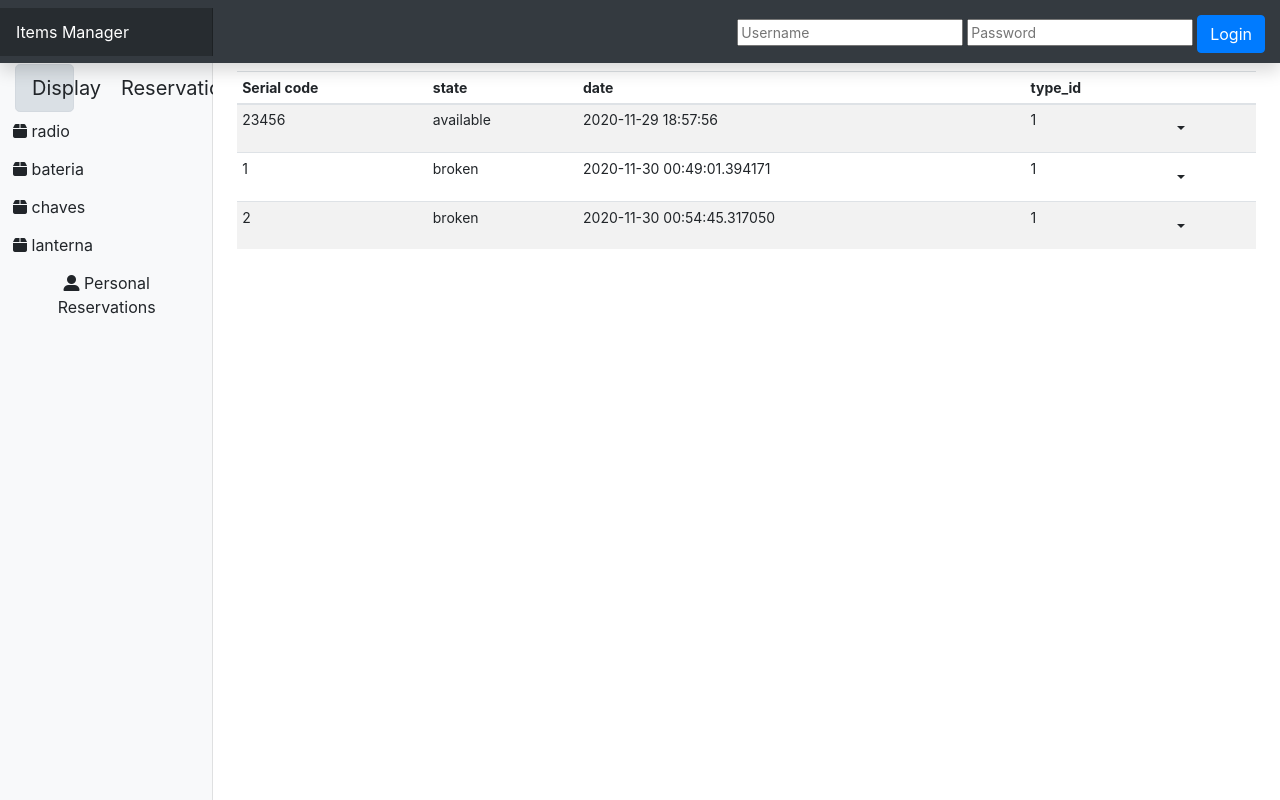
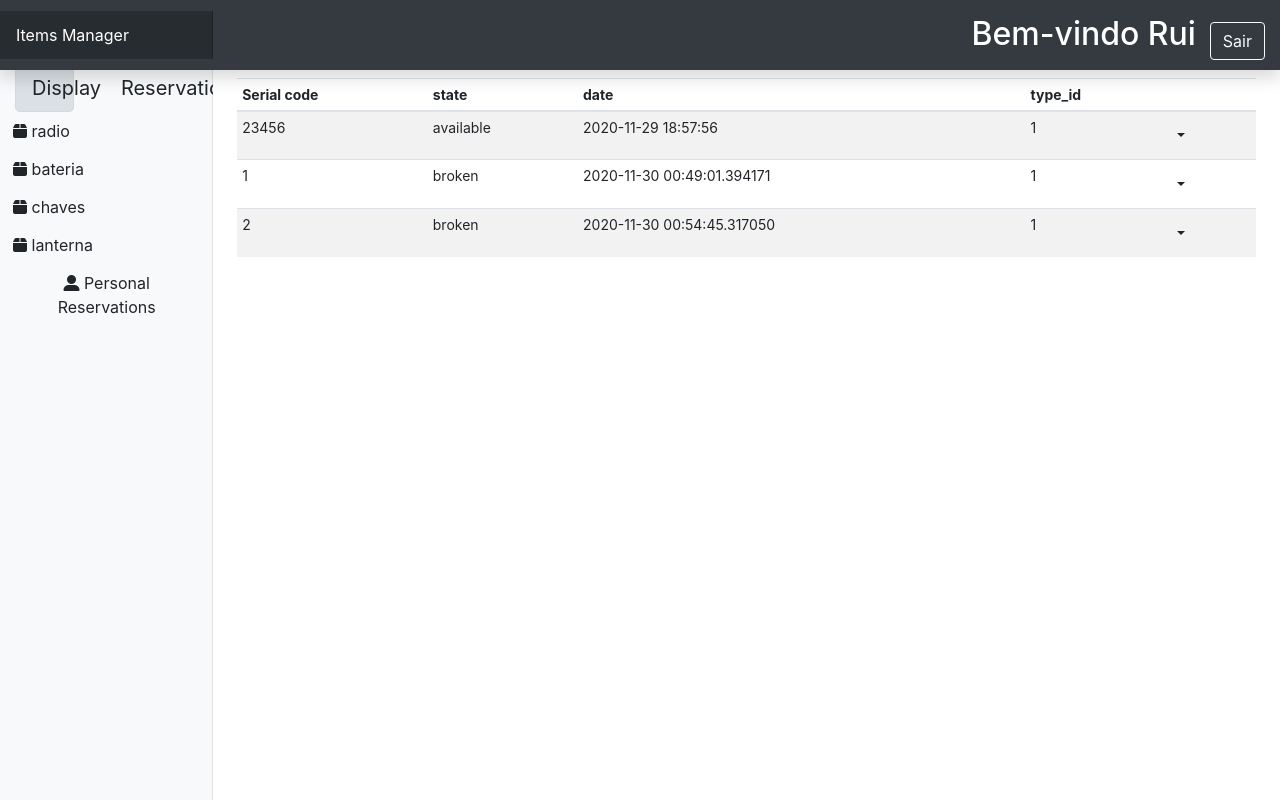
Before and after one commit to fredgido/ShiftItemsManager, a Flask app: page /display/1 in a window 1280 px wide. Run offline with Flask 2, Linux system fonts and the light colour scheme; a user stored in the database is signed in; data comes from the database, SQL or seed files in the repository; some libraries are stand-ins or nearby versions.

Commit message:
Funcionalidade de sessão de utilizador adicionada

```diff
--- a/static/dashboard.css
+++ b/static/dashboard.css
@@ -111,3 +111,10 @@ body {
   border-color: transparent;
   box-shadow: 0 0 0 3px rgba(255, 255, 255, .25);
 }
+
+#user-greeting {
+  color: #fff;
+  display: inline-block;
+  margin: auto 0;
+  padding-right: 10px;
+}
--- a/templates/dashindex.html
+++ b/templates/dashindex.html
@@ -44,7 +44,7 @@
         }
     </style>
     <!-- Custom styles for this template -->
-    <link href="static/dashboard.css" rel="stylesheet"/>
+    <link href="{{ url_for('static', filename='dashboard.css') }}" rel="stylesheet"/>
 
     <!-- Icons source -->
     <script src='https://kit.fontawesome.com/a076d05399.js'></script>
@@ -77,12 +77,17 @@
                 {% endfor %}
             {% endif %}
         {% endwith %}
+        {% if current_user.is_authenticated %}
+            <h2 id="user-greeting">Bem-vindo {{ current_user.username }}</h2>
+            <a id="logoutBtn" class="btn btn-outline-light" role="button" href="{{ url_for('logout') }}">Sair</a>
+        {% else %}
             <form action="{{ url_for('login') }}" method="POST">
                 {{ form.csrf_token }}
                 {{ form.sp_uname(placeholder="Username") }}
                 {{ form.sp_pass(placeholder="Password") }}
                 <button class="btn btn-primary" type="submit">Login</button>
             </form>
+        {% endif %}
     </div>
 </nav>
 
--- a/views.py
+++ b/views.py
@@ -4,7 +4,7 @@ from flask import render_template, jsonify, request, session, url_for, redirect,
 from flask_admin import Admin
 from flask_admin.contrib.sqla import ModelView
 from flask_admin.helpers import is_safe_url
-from flask_login import login_user, current_user
+from flask_login import login_user, current_user, login_required, logout_user
 from flask_wtf import FlaskForm
 from wtforms import StringField, PasswordField
 from wtforms.validators import DataRequired
@@ -84,6 +84,12 @@ def login():
     return "Login Page"
 
 # End Login
+
+@app.route("/logout")
+@login_required
+def logout():
+    logout_user()
+    return redirect(url_for("index"))
 
 
 @app.before_request
```
Lines whose indentation alone changed are shown as unchanged.
